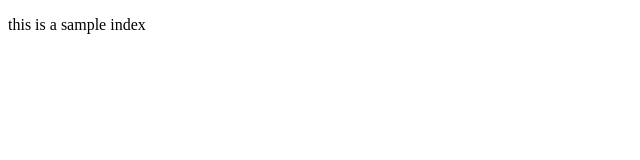
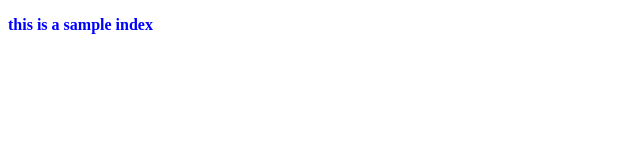
Before and after one commit to okayaparna/spring-2023-week-1, a plain HTML site: page index.html in a window 1280 px wide. Shown: the whole page, without its empty margins (0-640 px from the left). Drawn offline with Linux system fonts and the light colour scheme; a web font is replaced by a local one.

Commit message:
Update index.html

```diff
--- a/index.html
+++ b/index.html
@@ -7,7 +7,7 @@
     <link rel="stylesheet" href="https://use.typekit.net/cnv3eho.css">
     <meta charset="utf-8">
     <meta name="viewport" content="width=device-width, initial-scale=1">
-    <link href="entry-1.css" rel="stylesheet">
+    <link href="index.css" rel="stylesheet">
 
   </head>
   <body>
```
